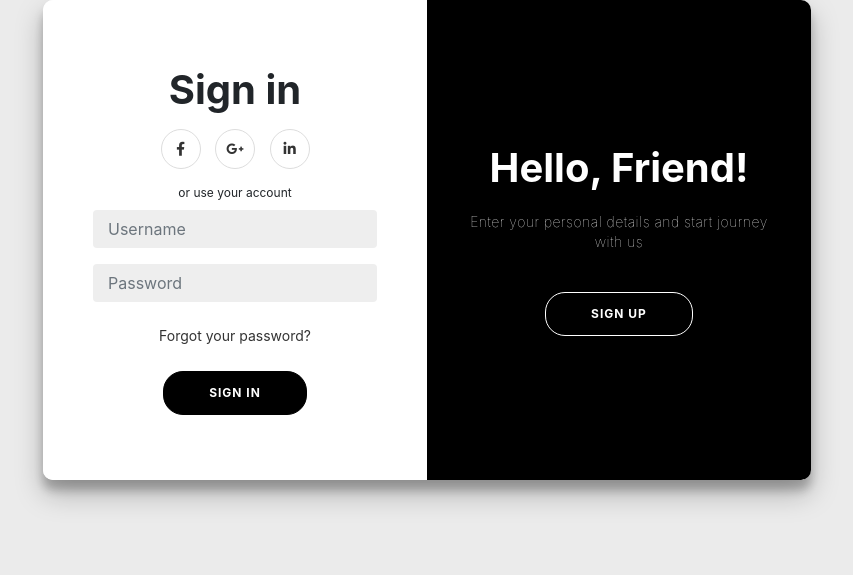
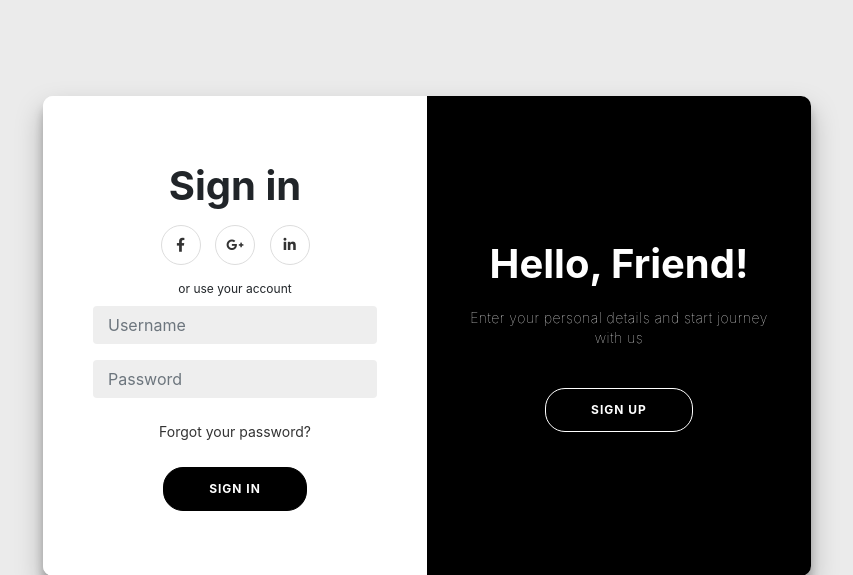
Before and after one commit to lucasnegri/Project-Management-Website, a Django app: page /login in a window 1280 px wide. Shown: the part 96-671 px from the top of the page, without its empty margins (213-1066 px from the left). Run offline with Django 3.2, Linux system fonts and the light colour scheme; some libraries are stand-ins or nearby versions; some web fonts are replaced.

Commit message:
Fixed login interface

```diff
--- a/project4/network/templates/network/login.html
+++ b/project4/network/templates/network/login.html
@@ -1,6 +1,7 @@
 {% extends "network/layout.html" %}
 
 {% block body %}
+<div class="pt-5"></div><div class="pt-5"></div>
 <div class="container login_container py-auto" id="container">
     <div class="form-container sign-up-container">
         <form action="{% url 'register' %}" method="post" class="login_form">
```
Also changed, not shown: project4/db.sqlite3.
